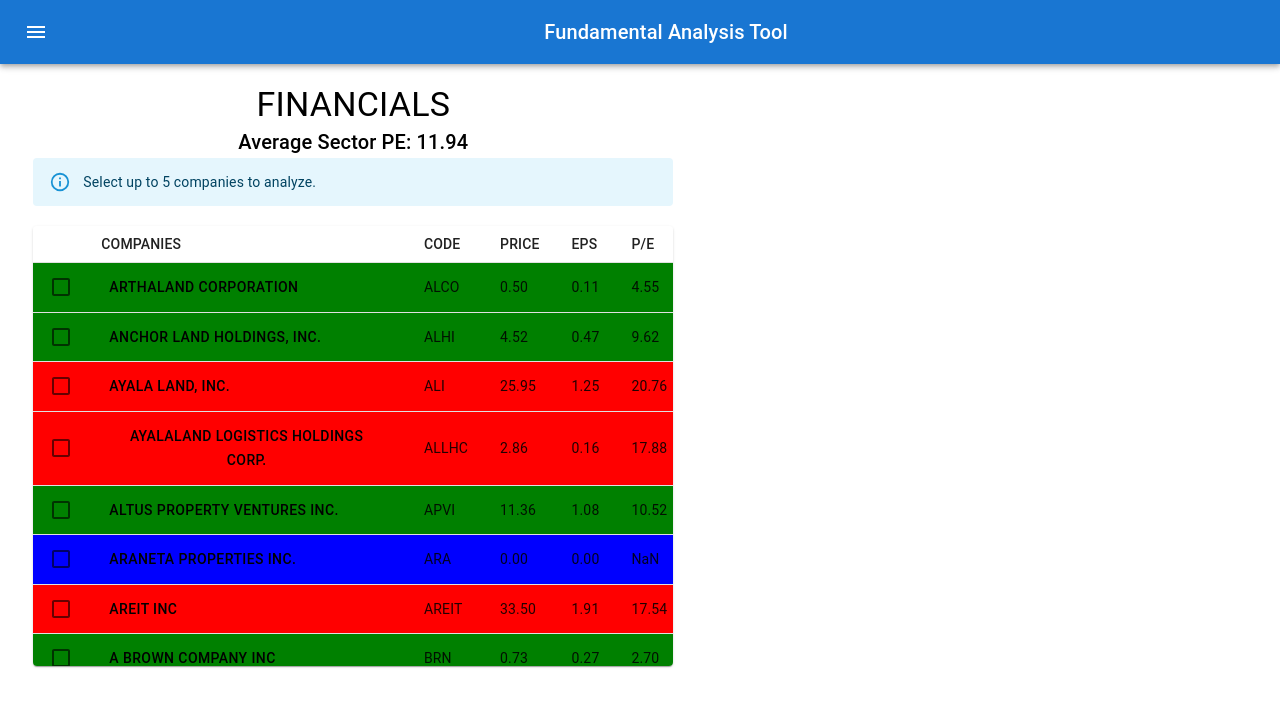
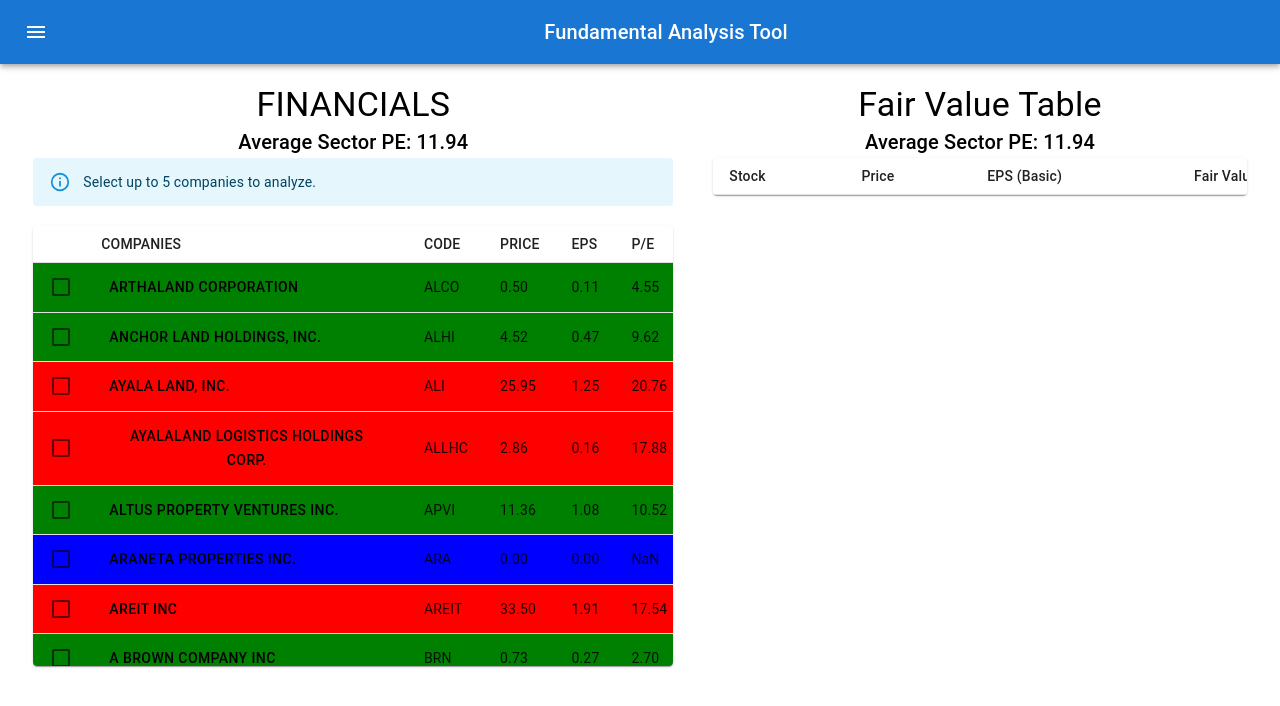
Before and after one commit to KevinGines1/fundamental-analysis-tool, a React (Create React App) app: page / in a window 1280 px wide. Shown: the top 706 px of the page. Built offline with nearby package versions, Linux system fonts and the light colour scheme.

Commit message:
Fair Value table shows proper data

```diff
--- a/src/App.tsx
+++ b/src/App.tsx
@@ -9,8 +9,10 @@
 
   return (
 
-    // TODO: make companies in CompaniesTable editable (click row and then edit)
+    // TODO: averageSectorPE should be retrieved in each component
+    // TODO: ^ and not passed down fr parent component
     // TODO: upload company info from excel sheet feature
+    // TODO: clean up ratios table -- NaN are showing
 
     <div className="App">
       <AppBar position={"static"}>
--- a/src/components/FairValueTable.tsx
+++ b/src/components/FairValueTable.tsx
@@ -10,11 +10,14 @@
 
 import CompaniesTableProps from '../types/GenericTableProps';
 import Company from '../types/company';
+import { useAppSelector } from '../app/hooks';
+import { getCompanyFairValues } from '../utils/formulas';
 
 
 function FairValueTable(props: CompaniesTableProps) {
     const {title, subtitle, headers} = props;
-    const data: Company[] = [];
+    const selectedCompanies: Company[] = useAppSelector((state) => state.companyState.selectedCompanies);
+    const data = getCompanyFairValues(selectedCompanies);
     return (
         <>
             <Typography variant="h4" component="div">{title}</Typography>
--- a/src/components/RatiosTable.tsx
+++ b/src/components/RatiosTable.tsx
@@ -13,7 +13,6 @@
 import ratios from '../utils/ratios';
 
 
-import RatiosTableProps from '../types/RatiosTableProps';
 import RatioClassication from '../enums/RatioClassification';
 import Company from '../types/company';
 import { calculateRatio } from '../utils/formulas';
--- a/src/pages/FundamentalAnalysisDashboard.tsx
+++ b/src/pages/FundamentalAnalysisDashboard.tsx
@@ -1,4 +1,4 @@
-import React, { useEffect } from 'react';
+import React from 'react';
 import CompaniesTable from '../components/CompaniesTable';
 import RatiosTable from '../components/RatiosTable';
 import FairValueTable from '../components/FairValueTable';
@@ -96,12 +96,11 @@
                 />
             </Grid>
             <Grid xs={5}>
-                {/* <FairValueTable
+                <FairValueTable
                 title={"Fair Value Table"}
                 subtitle={`Average Sector PE: ${averageSectorPE.toFixed(2)}`}
                 headers={["Stock", "Price", "EPS (Basic)", "Fair Value"]}
-                data={getCompanyFairValues(selectedCompanies)}
-                /> */}
+                />
             </Grid>
             {selectedCompanies.length >= 3 &&
               <Grid xs={12}>
```
